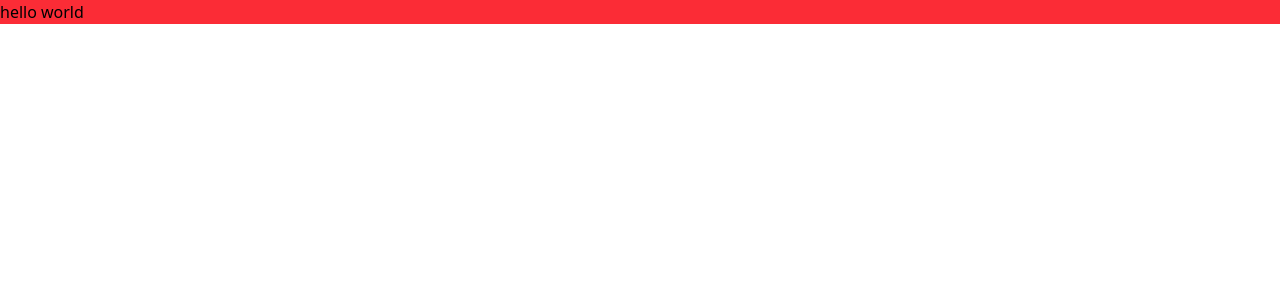
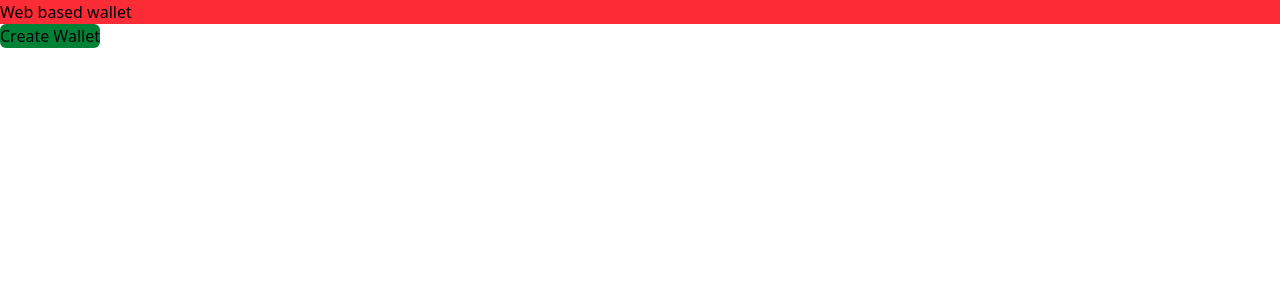
Before and after one commit to ujjwaldubey1/Web-based-wallet, a React app in the folder frontend/: page / in a window 1280 px wide. Shown: the top 300 px of the page. Built offline with nearby package versions, Linux system fonts and the light colour scheme; the HTML template or start-up script is replaced by a standard one.

Commit message:
Initialsed the project

```diff
--- a/frontend/package.json
+++ b/frontend/package.json
@@ -11,6 +11,7 @@
   },
   "dependencies": {
     "@tailwindcss/vite": "^4.1.16",
+    "ethers": "^6.15.0",
     "react": "^19.1.1",
     "react-dom": "^19.1.1",
     "tailwindcss": "^4.1.16"
--- a/frontend/src/App.tsx
+++ b/frontend/src/App.tsx
@@ -3,7 +3,10 @@ import React from 'react'
 const App = () => {
   return (
     <div>
-      <h1 className='bg-red-500'>hello world</h1>
+      <h1 className='bg-red-500'>Web based wallet </h1>
+
+      <button className='bg-green-700 rounded-md '>Create Wallet </button>
+
     </div>
   )
 }
```
Also changed, not shown: 1 other file (tests, documents, lock files or other folders).
